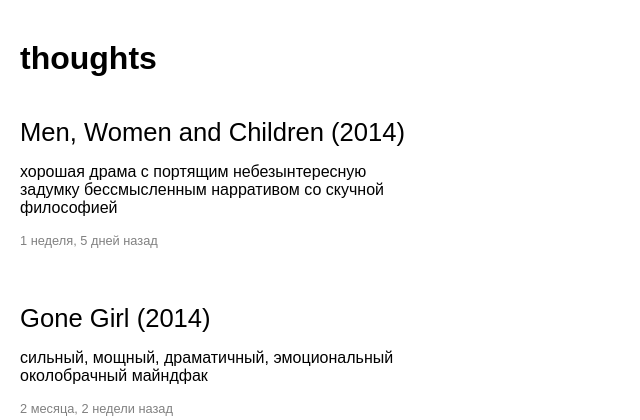
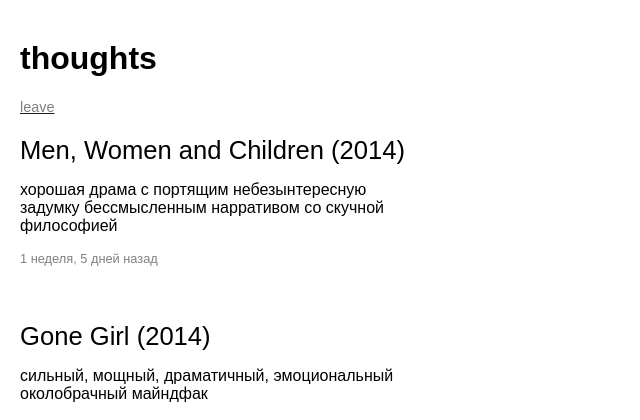
Before and after one commit to despawnerer/thinkies, a Django app: page / in a window 1280 px wide. Shown: the top 420 px of the page, without its empty margins (0-640 px from the left). Run offline with Django 3.2, Linux system fonts and the light colour scheme; the visitor is signed in with stand-in values (Sample User, id 1); data comes from the database, SQL or seed files in the repository.

Commit message:
Properly implement logging in and out of the site

```diff
--- a/bower.json
+++ b/bower.json
@@ -4,6 +4,8 @@
   "dependencies": {
     "polymer": "Polymer/polymer#~0.5.2",
     "font-roboto": "Polymer/font-roboto#~0.5.2",
-    "paper-button": "Polymer/paper-button#~0.5.2"
+    "paper-button": "Polymer/paper-button#~0.5.2",
+    "core-icons": "Polymer/core-icons#~0.5.2",
+    "core-icon": "Polymer/core-icon#~0.5.2"
   }
 }
--- a/thoughts/settings.py
+++ b/thoughts/settings.py
@@ -56,6 +56,7 @@ TEMPLATE_CONTEXT_PROCESSORS = (
     'django.core.context_processors.media',
     'django.core.context_processors.static',
     'django.core.context_processors.tz',
+    'django.core.context_processors.request',
     'django.contrib.messages.context_processors.messages',
     'social.apps.django_app.context_processors.backends',
 )
--- a/thoughts/static/css/main.css
+++ b/thoughts/static/css/main.css
@@ -20,6 +20,38 @@ html,body {
         width: 840px;
     }
 }
+#main-toolbar span {
+    font-size: 0.9rem;
+    padding: 0 10px;
+    color: silver;
+}
+
+#main-toolbar paper-button {
+    font-size: 0.9rem;
+    text-transform: none;
+    min-width: 0;
+}
+
+#main-toolbar paper-button::shadow .button-content {
+    padding: 4px 10px 4px 7px;
+}
+
+#main-toolbar paper-button.button-iconless::shadow .button-content {
+    padding: 8px 10px;
+}
+
+#main-toolbar paper-button core-icon {
+    margin-right: 4px;
+}
+
+.button-connect { color: white; }
+.button-connect.facebook { background: #3b5998; }
+.button-connect.twitter { background: #55acee; }
+
+.button-disconnect.facebook { color: #3b5998; }
+.button-disconnect.twitter { color: #55acee; }
+
+.button-leave { color: gray; }
 
 /* thought list */
 
--- a/thoughts/templates/index.html
+++ b/thoughts/templates/index.html
@@ -1,4 +1,4 @@
-{% load staticfiles %}<!doctype html>
+{% load staticfiles i18n %}<!doctype html>
 <html>
 <head>
     <title>thoughts</title>
@@ -8,6 +8,8 @@
     <script src="{% static 'components/external/webcomponentsjs/webcomponents.js' %}"></script>
 
     <link rel="import" href="{% static 'components/external/font-roboto/roboto.html' %}">
+    <link rel="import" href="{% static 'components/external/core-icon/core-icon.html' %}">
+    <link rel="import" href="{% static 'components/external/core-icons/social-icons.html' %}">
     <link rel="import" href="{% static 'components/external/paper-button/paper-button.html' %}">
 
     <link rel="import" href="{% static 'components/post-card.html' %}">
@@ -17,17 +19,51 @@
 
 <body unresolved fullbleed layout vertical center>
     <div id="main-container">
-        <h1>thoughts</h1>
+        <div id="main-toolbar" layout horizontal center>
+            <h1 flex>thoughts</h1>
 
-        {% if user.is_authenticated %}
-            {% for backend in backends.backends %}
-                {% if backend in backends.not_associated %}
-                    <a href="{% url 'social:begin' backend=backend %}">Подключить {{ backend }}</a>
-                {% else %}
-                    <a href="{% url 'social:disconnect' backend=backend %}">Отключить {{ backend }}</a>
-                {% endif %}
-            {% endfor %}
-        {% endif %}
+            {% if user.is_authenticated %}
+                {% for backend in backends.not_associated %}
+                    <a href="{% url 'social:begin' backend=backend %}?next={{ request.path }}">
+                        <paper-button class="button-connect {{ backend }}" raised>
+                            <core-icon icon="social:post-{{ backend }}"></core-icon>
+                            {% blocktrans with backend=backend %}connect {{ backend }}{% endblocktrans %}
+                        </paper-button>
+                    </a>
+                {% endfor %}
+                {% for association in backends.associated %}
+                {% with association.provider as backend %}
+                    {% if backends.associated|length > 1 %}
+                        <form action="{% url 'social:disconnect' backend=backend %}" method="post">
+                            {% csrf_token %}
+                            <input type="hidden" name="next" value="{{ request.path }}"/>
+                            <paper-button class="button-disconnect button-iconless {{ backend }}">
+                                <button>
+                                {% blocktrans with backend=backend %}disconnect {{ backend }}{% endblocktrans %}
+                                </button>
+                            </paper-button>
+                        </form>
+                    {% else %}
+                        <span>
+                        {% blocktrans with backend=backend %}logged in with {{ backend }}{% endblocktrans %}
+                        </span>
+                    {% endif %}
+                {% endwith %}
+                {% endfor %}
+                <a href="{% url 'logout' %}?next={{ request.path }}">
+                    <paper-button class="button-iconless button-leave">{% trans "leave" %}</paper-button>
+                </a>
+            {% else %}
+                {% for backend in backends.backends %}
+                    <a href="{% url 'social:begin' backend=backend %}?next={{ request.path }}">
+                        <paper-button class="button-connect {{ backend }}" raised>
+                            <core-icon icon="social:post-{{ backend }}"></core-icon>
+                            {% blocktrans with backend=backend %}log in with {{ backend }}{% endblocktrans %}
+                        </paper-button>
+                    </a>
+                {% endfor %}
+            {% endif %}
+        </div>
 
         <div id="thought-list" layout horizontal wrap>
             {% for thought in object_list %}
--- a/thoughts/urls.py
+++ b/thoughts/urls.py
@@ -6,7 +6,9 @@ from .views import Index
 urlpatterns = [
     url(r'^admin/', include(admin.site.urls)),
 
-    url(r'^auth/', include('social.apps.django_app.urls', namespace='social')),
+    url(r'^auth/logout/', 'django.contrib.auth.views.logout', name='logout'),
+    url(r'^auth/', include(
+        'social.apps.django_app.urls', namespace='social')),
 
     url(r'^$', Index.as_view()),
 ]
```
